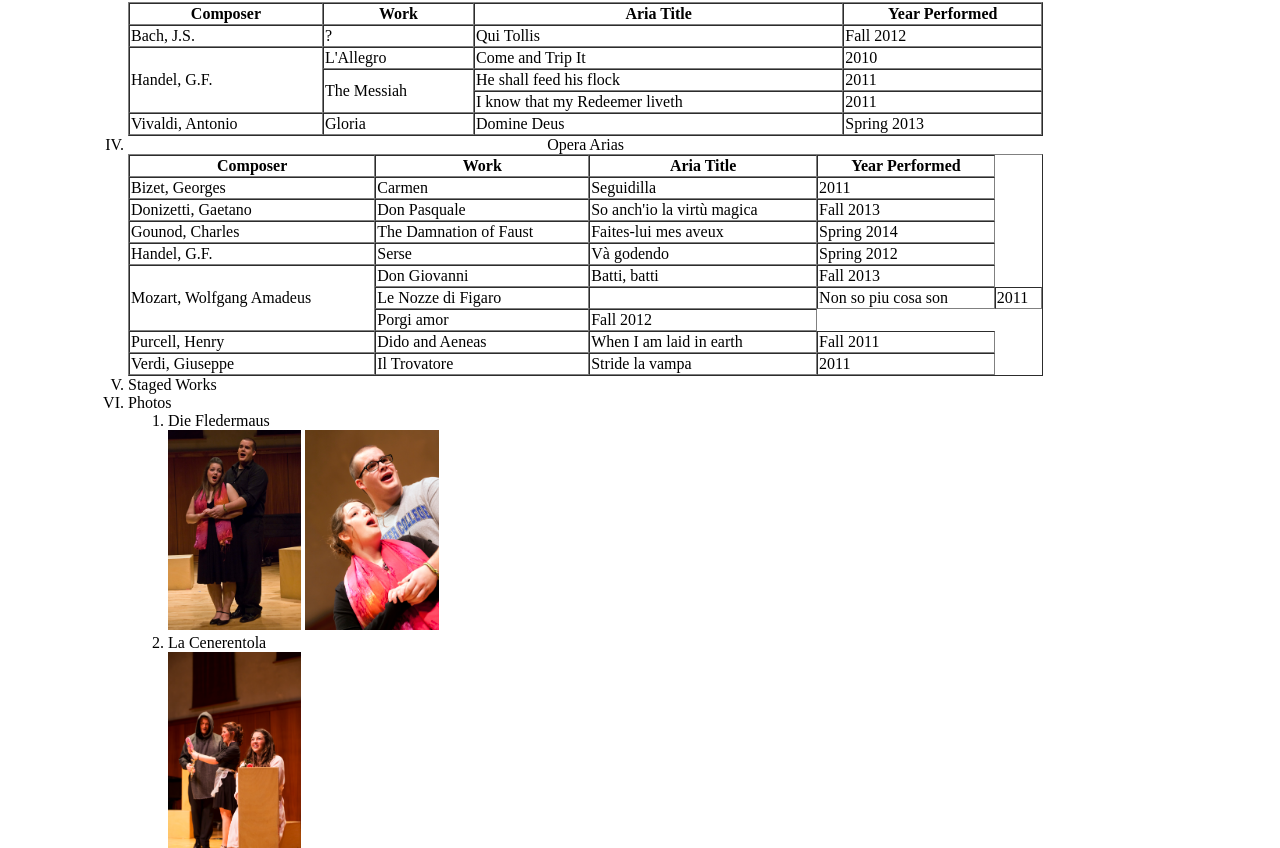
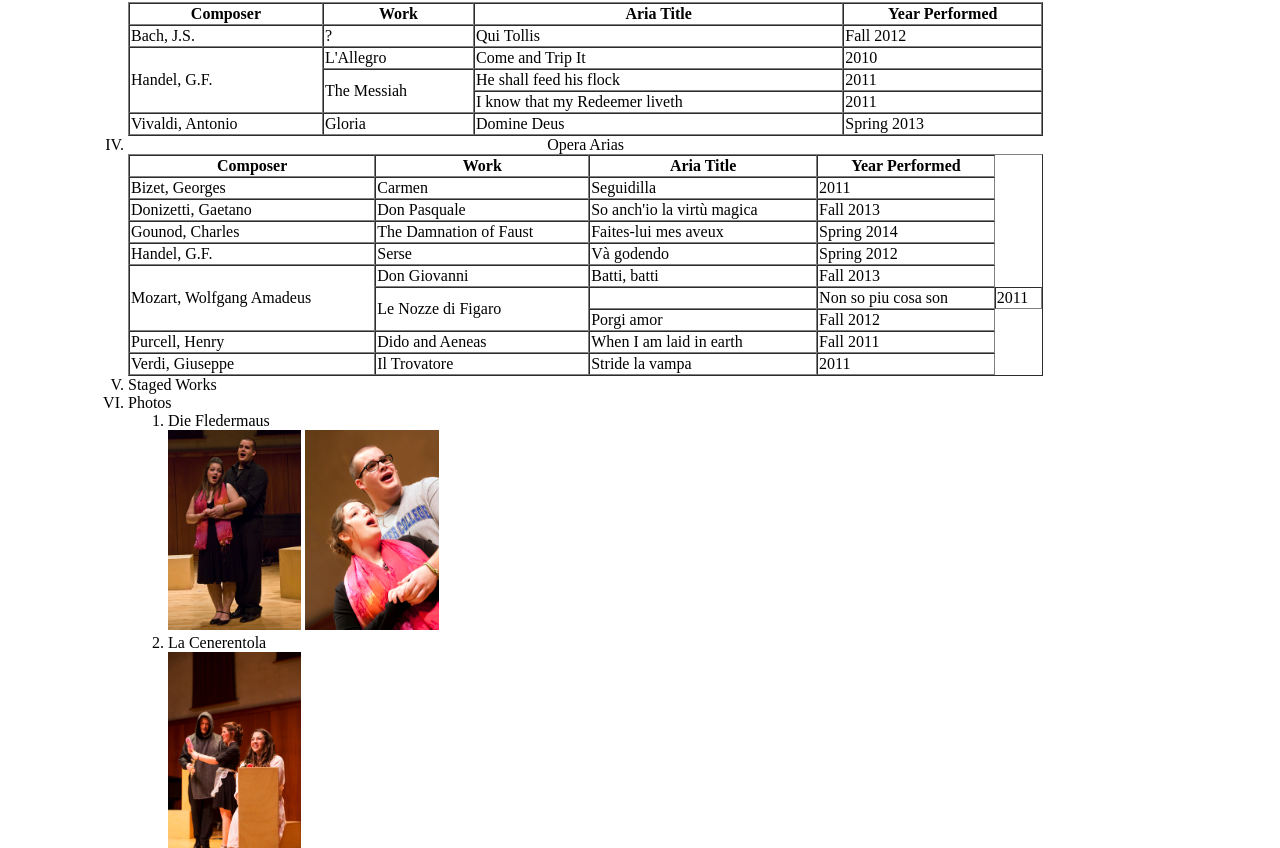
Before and after one commit to krusmi02/krusmi02.github.io, a plain HTML site: page index.html in a window 1280 px wide. Shown: the part 1942-2790 px from the top of the page. Drawn offline with Linux system fonts and the light colour scheme.

Commit message:
not minus

```diff
--- a/index.html
+++ b/index.html
@@ -352,7 +352,7 @@
 	<td>Fall 2013</td>
 </tr>
 <tr>
-	<td rowspan-2>Le Nozze di Figaro<td>
+	<td rowspan=2>Le Nozze di Figaro<td>
 	<td>Non so piu cosa son</td>
 	<td>2011</td>
 </tr>
```
